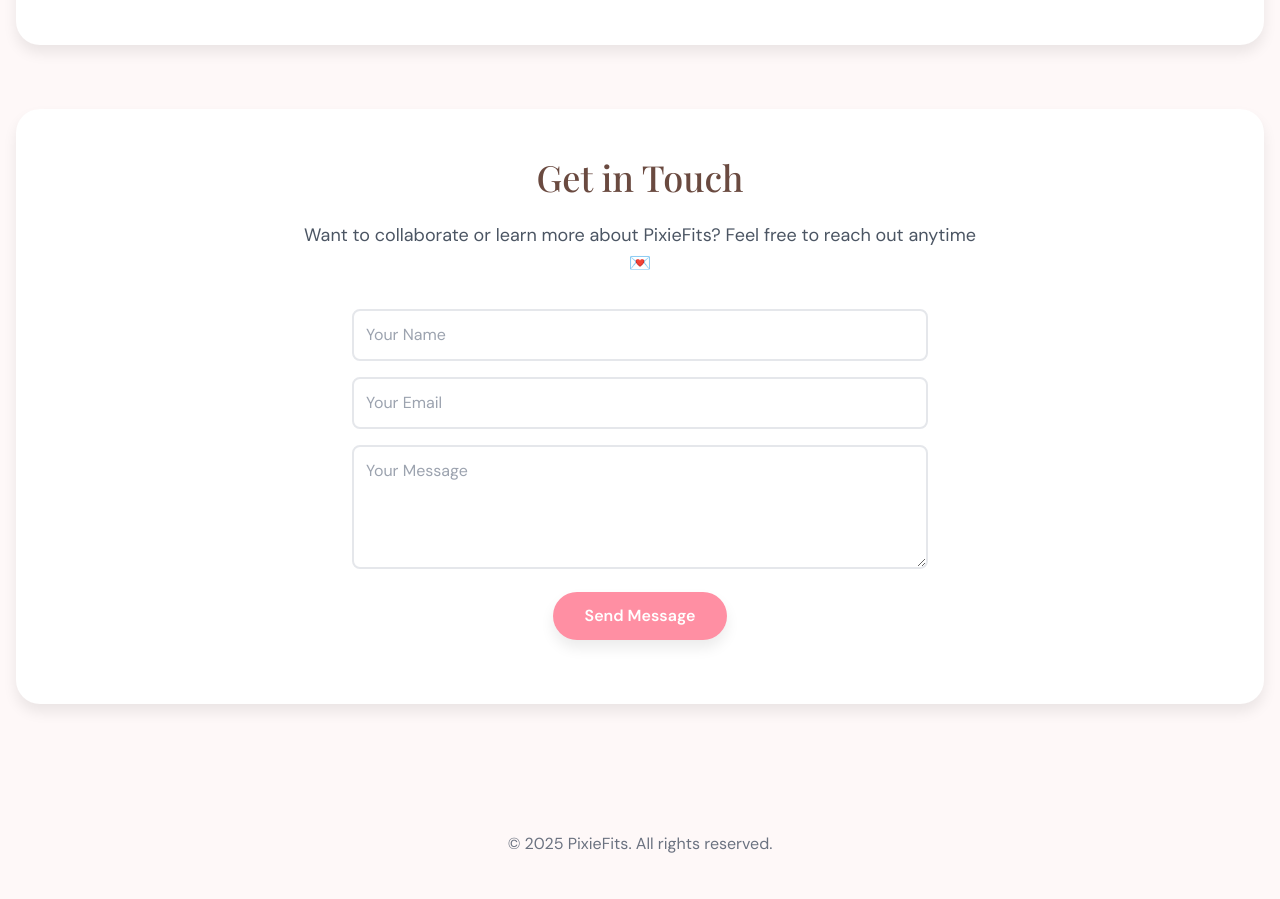
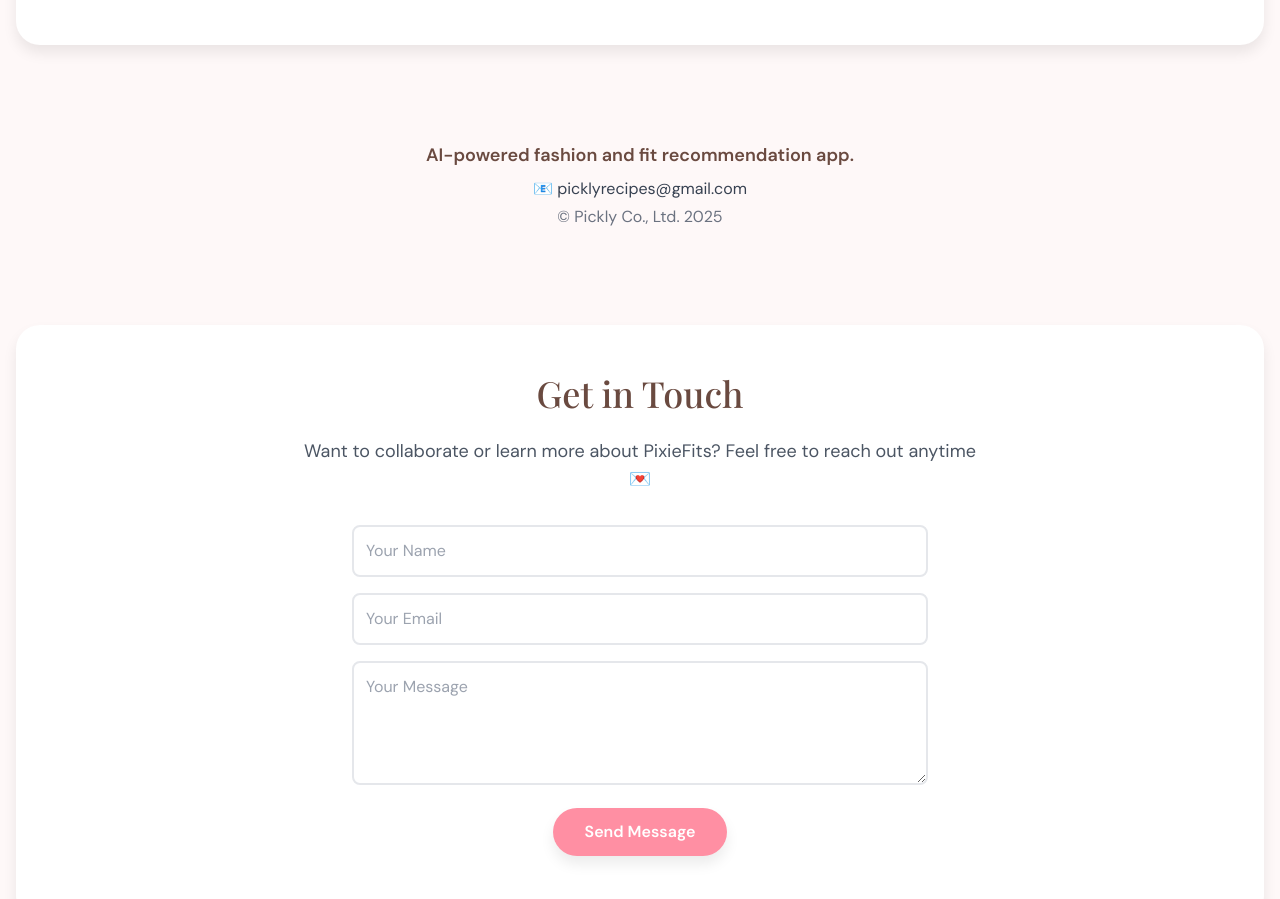
Before and after one commit to picklypixie/pixiecreations, a plain HTML site: page index.html in a window 1280 px wide. Shown: the part 814-1713 px from the top of the page. Drawn offline with nearby package versions, Linux system fonts and the light colour scheme.

Commit message:
Add company info section to index.html

```diff
--- a/index.html
+++ b/index.html
@@ -79,6 +79,13 @@
       </p>
     </section>
 
+    <!-- ✅ Company Info section -->
+    <section id="company-info" class="text-center py-8">
+      <p class="text-lg text-warm-brown mb-2 font-semibold">AI-powered fashion and fit recommendation app.</p>
+      <p class="text-gray-700 mb-1">📧 picklyrecipes@gmail.com</p>
+      <p class="text-gray-500">&copy; Pickly Co., Ltd. 2025</p>
+    </section>
+
     <!-- Contact -->
     <section id="contact" class="bg-white p-8 md:p-12 rounded-3xl card-shadow my-16 text-center">
       <h3 class="text-3xl md:text-4xl font-heading text-warm-brown mb-6">Get in Touch</h3>
```
